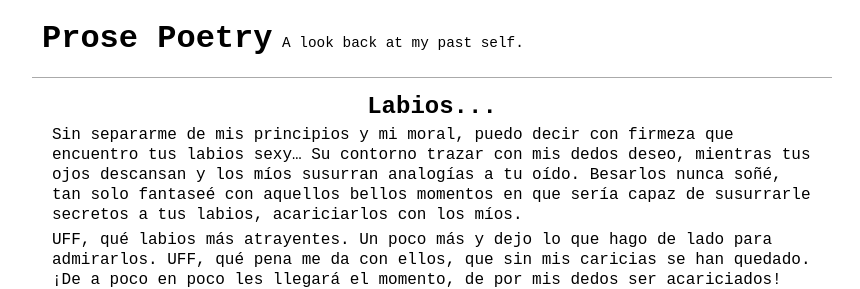
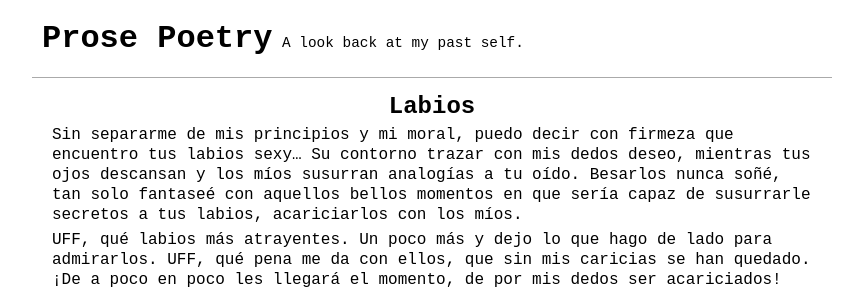
Before and after one commit to semanticdata/prose-poetry, a Jekyll site: the page built from _posts/2010-01-23-labios.md, in a window 1280 px wide. Shown: the top 289 px of the page, without its empty margins (208-1068 px from the left). Built offline with Jekyll 4.4.1, drawn with Linux system fonts in a browser that asks for light colours; our own code applies the rules of GitHub Pages for plain Markdown files.

```diff
--- a/_posts/2010-01-23-labios.md
+++ b/_posts/2010-01-23-labios.md
@@ -1,5 +1,5 @@
 ---
-title: Labios...
+title: Labios
 canonical_url: https://elandres.wordpress.com/2010/01/23/labios/
 date: 2010-01-23
 ---
```
